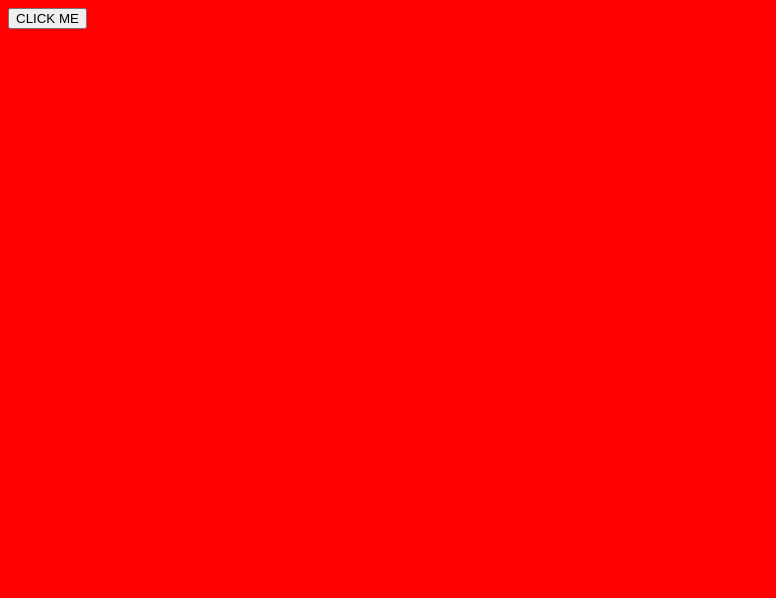
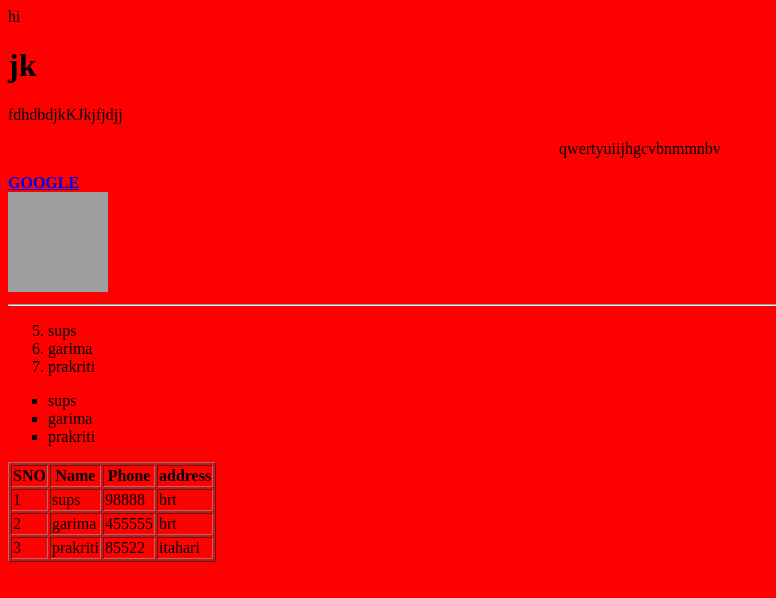
Before and after one commit to SUPS0110/PHP-Day-1, a plain HTML site: page index.html in a window 1280 px wide. Shown: the whole page, without its empty margins (0-776 px from the left). Drawn offline with Linux system fonts and the light colour scheme; grey boxes are pictures that could not be loaded.

Commit message:
html tags

```diff
--- a/index.html
+++ b/index.html
@@ -1,3 +1,55 @@
-<script src ="src/script.js"></script>
-<link rel="stylesheet" href="src/style.css">
-<button onclick="clickEvent()">CLICK ME</button>
+<!DOCTYPE html>
+<html lang="en">
+<head>
+    <meta charset="UTF-8">
+    <meta http-equiv="X-UA-Compatible" content="IE=edge">
+    <meta name="viewport" content="width=device-width, initial-scale=1.0">
+    <title>HELLO</title>
+</head>
+<body bgcolor=red>
+    hi
+    <h1>jk</h1>
+    <p>fdhdbdjkKJkjfjdjj</p>
+    <p align="center">qwertyuiijhgcvbnmmnbv</p>
+    <a href="https://www.google.com/" target="_blank"><b>GOOGLE</b></a>
+    <br>
+<img src="https://pbs.twimg.com/profile_images/791140084334620672/mPHPaQGK_400x400.jpg" alt="logo of imagewear" height="100" width="100">
+<hr>
+<ol type="1"start="5">
+    <li>sups</li>
+    <li>garima</li>
+    <li>prakriti</li>
+</ol>
+<ul type="square">
+    <li>sups</li>
+    <li>garima</li>
+    <li>prakriti</li>
+</ul>
+<table border="1">
+ <tr><th>SNO</th>
+<th>Name</th>
+<th>Phone</th>
+<th>address</th></tr>
+ <tr>
+    <td>1</td>
+    <td>sups</td>
+    <td>98888</td>
+    <td>brt</td>
+ </tr>
+ <tr>
+    <td>2</td>
+    <td>garima</td>
+    <td>455555</td>
+    <td>brt</td>
+
+ </tr>
+ <tr>
+    <td>3</td>
+    <td>prakriti</td>
+    <td>85522</td>
+    <td>itahari</td>
+ </tr>
+
+</table>
+</body>
+</html>
```
